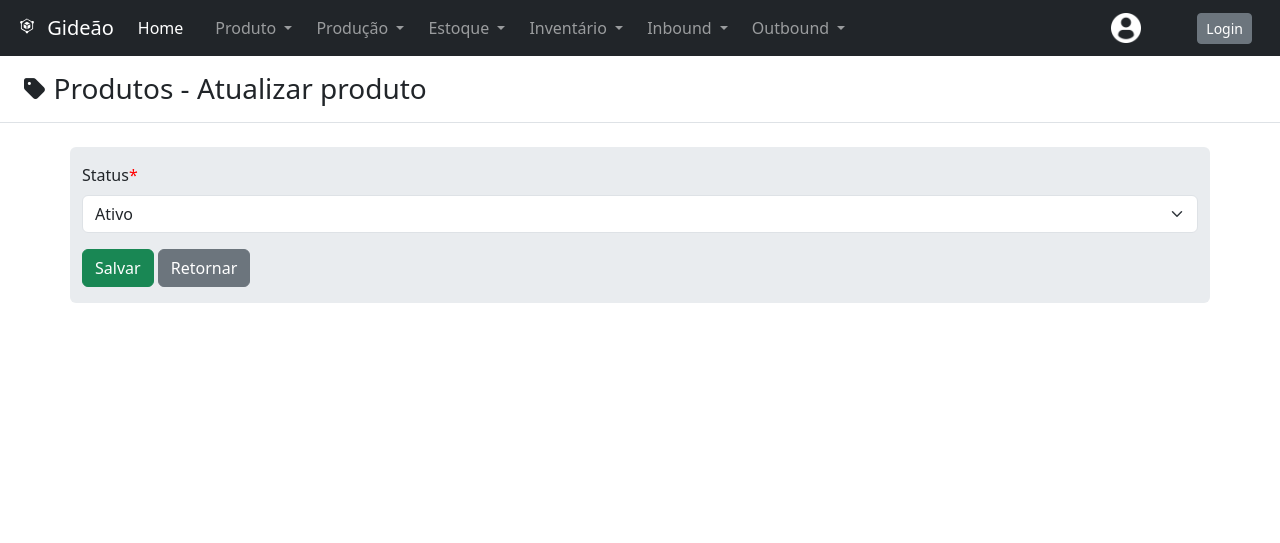
After one commit to rochamrcs/projeto-gideao, a Django app: page /produto/atualizar_produto/1/ in a window 1280 px wide. The commit adds this page. Shown: the top 543 px of the page. Run offline with Django 4.2, Linux system fonts and the light colour scheme; tables that the repository leaves empty hold one stand-in row (values such as "Sample post"); some libraries are stand-ins or nearby versions.

Commit message:
Adicionando edição do produto

```diff
--- a/projeto/Apps/produto/forms.py
+++ b/projeto/Apps/produto/forms.py
@@ -6,3 +6,10 @@ class ProdutoForm(forms.ModelForm):
     class Meta:
         model = Produto
         fields = ['produto', 'planta', 'tipo']
+
+
+class AtualizarProdutoForm(forms.ModelForm):
+
+    class Meta:
+        model = Produto
+        fields = ['status']
--- /dev/null
+++ b/projeto/Apps/produto/templates/produto/atualizar_produto.html
@@ -0,0 +1,21 @@
+{% extends 'base.html'%}
+
+{% block title %} Atualizar Produto {% endblock title %}
+
+{% load crispy_forms_tags %}
+
+{% block content %}
+
+<h3 class="pb-3 border-bottom ps-4"><i class="me-2 fa-sharp fa-solid fa-tag fa-sm"></i>Produtos - Atualizar produto</h3>
+
+<div class="container bg-body-secondary mt-4 pt-3 pb-3 rounded">
+    <form method="POST" action=".">
+        {% csrf_token %}
+        {{ form|crispy }}
+        <button type="submit" value="Update" class="btn btn-success"> Salvar </button>
+        <button type="reset" class="btn btn-secondary"><a href="{% url 'produto'%}" class="text-decoration-none text-reset" > Retornar </a></button>
+
+    </form>
+</div>
+
+{% endblock content %}
--- a/projeto/Apps/produto/urls.py
+++ b/projeto/Apps/produto/urls.py
@@ -4,4 +4,5 @@ from projeto.Apps.produto import views
 urlpatterns = [
     path('', views.ProdutoView.as_view(), name='produto'),
     path('novo_produto/', views.CreateProduto.as_view(), name='novo_produto'),
+    path('atualizar_produto/<int:pk>/', views.AtualizarProduto.as_view(),name='atualizar_produto')
 ]
--- a/projeto/Apps/produto/views.py
+++ b/projeto/Apps/produto/views.py
@@ -1,7 +1,7 @@
 from typing import Any, Dict
-from django.views.generic import TemplateView, CreateView
+from django.views.generic import TemplateView, CreateView, UpdateView
 from .models import Produto
-from .forms import ProdutoForm
+from .forms import ProdutoForm, AtualizarProdutoForm
 from django.urls import reverse_lazy
 
 
@@ -18,3 +18,10 @@ class CreateProduto(CreateView):
     template_name = './produto/novo_produto.html'
     form_class = ProdutoForm
     success_url = reverse_lazy('produto')
+
+
+class AtualizarProduto(UpdateView):
+    template_name = './produto/atualizar_produto.html'
+    form_class = AtualizarProdutoForm
+    model = Produto
+    success_url = reverse_lazy('produto')
```
Also changed, not shown: projeto/Apps/produto/templates/produto/produtos.html (+6 -3 lines).
